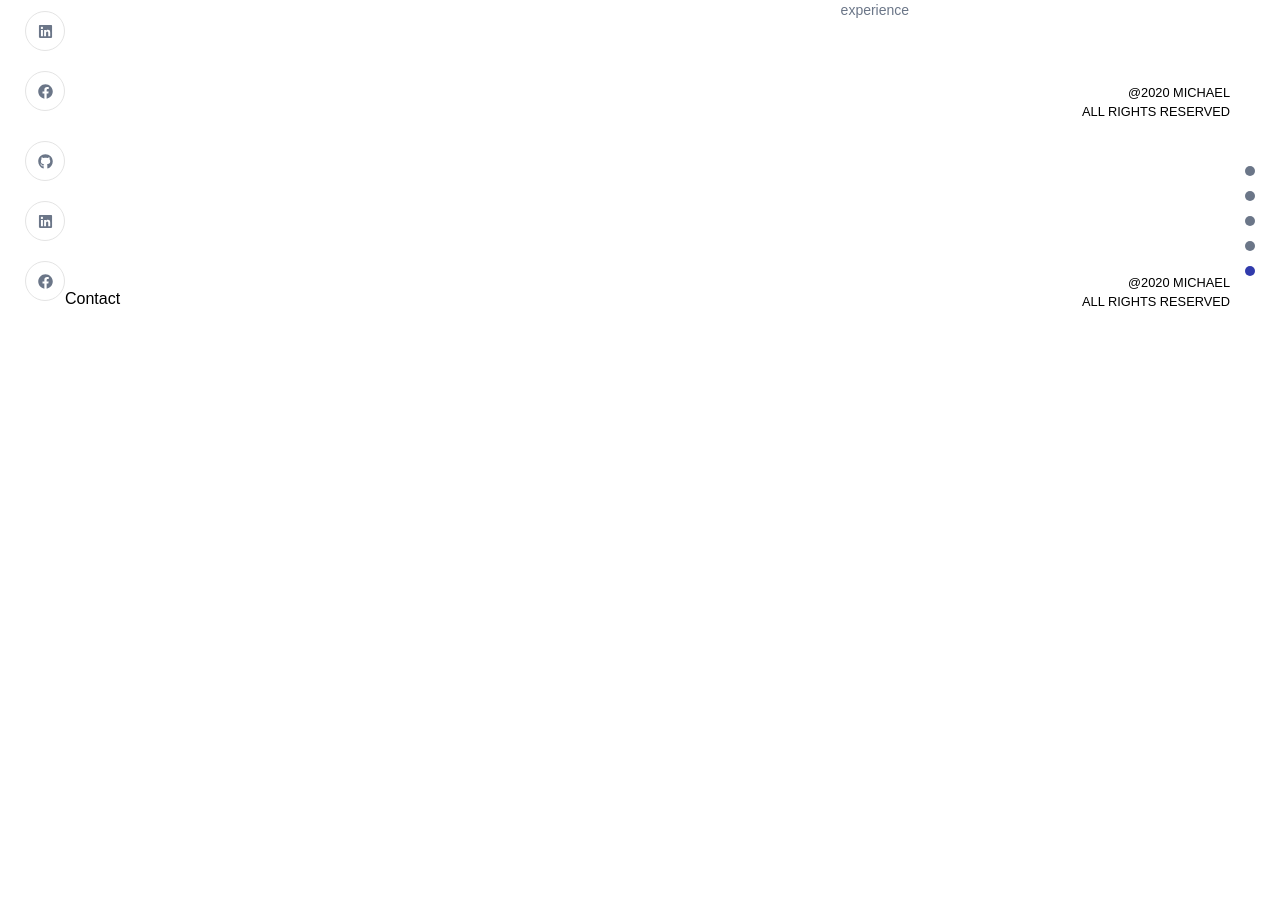
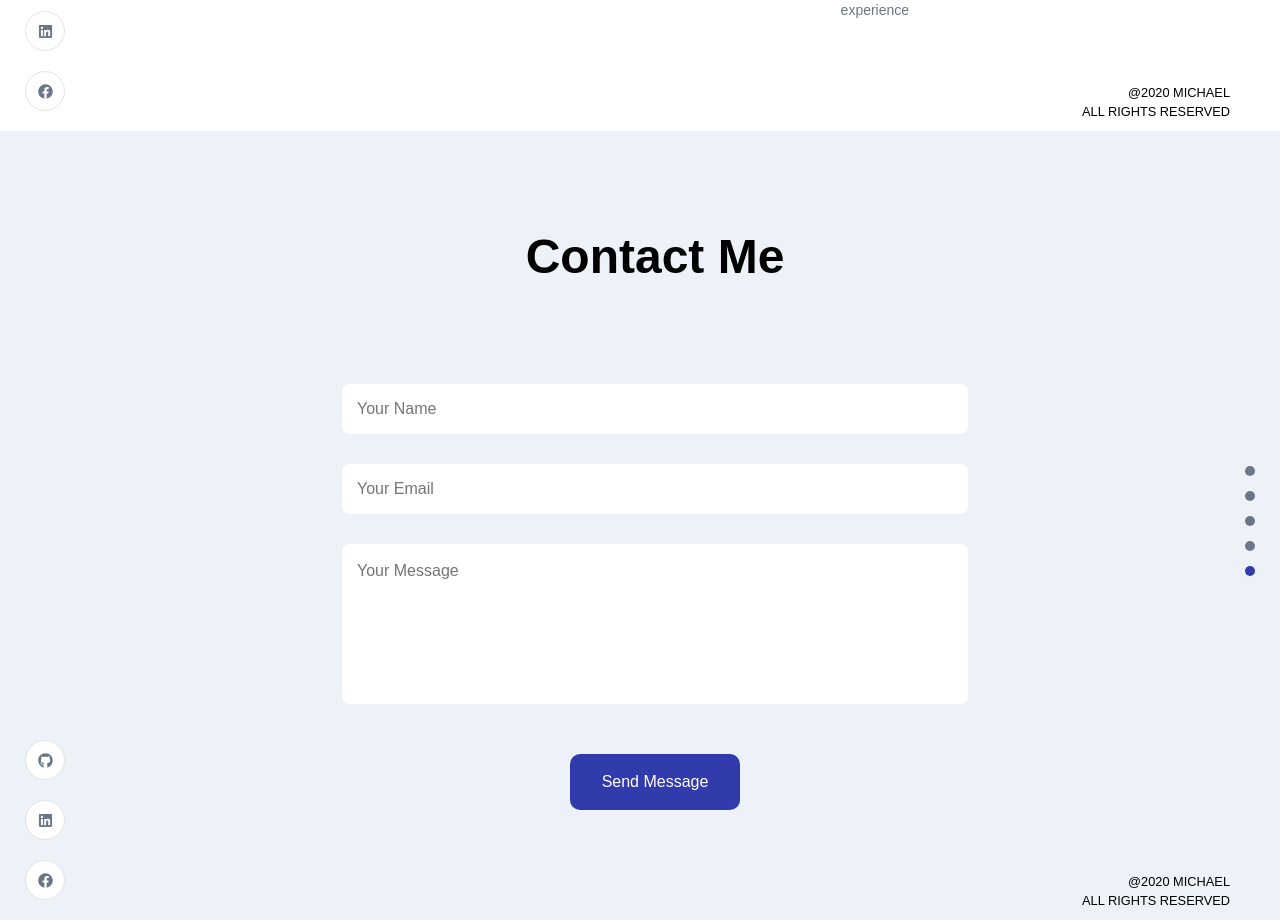
Before and after one commit to MaisuradzeLuka/Portfolio, a React (Vite) app: page / in a window 1280 px wide. Shown: the part 3260-4180 px from the top of the page. Before the commit the page ends 3581 px from the top, so only its background shows below. Built offline with nearby package versions, Linux system fonts and the light colour scheme.

Commit message:
adds form styling

```diff
--- a/package.json
+++ b/package.json
@@ -10,6 +10,7 @@
     "preview": "vite preview"
   },
   "dependencies": {
+    "formik": "^2.4.5",
     "framer-motion": "^10.16.15",
     "node-sass": "^9.0.0",
     "react": "^18.2.0",
--- a/src/Containers/Contact/Contact.scss
+++ b/src/Containers/Contact/Contact.scss
@@ -0,0 +1,47 @@
+.contact {
+  width: 70%;
+  margin: 0 auto;
+  padding: 100px;
+
+  display: flex;
+  flex-direction: column;
+  gap: 50px;
+
+  h2 {
+    align-self: center;
+    font-size: 48px;
+    margin-bottom: 50px;
+  }
+
+  div {
+    display: flex;
+    flex-direction: column;
+    gap: 30px;
+
+    * {
+      border-radius: 7px;
+      border: none;
+      outline: none;
+
+      height: 50px;
+      padding: 15px;
+    }
+
+    textarea {
+      resize: none;
+    }
+  }
+
+  .submitBtn {
+    align-self: center;
+
+    border: none;
+    background-color: var(--secondary-color);
+    color: #fff;
+
+    border-radius: 10px;
+    padding: 16px 32px;
+
+    cursor: pointer;
+  }
+}
--- a/src/Containers/Contact/Contact.tsx
+++ b/src/Containers/Contact/Contact.tsx
@@ -1,9 +1,40 @@
+import { Form, Formik } from "formik";
 import AppWrap from "../../Wrapper/AppWrap";
 
 import "./Contact.scss";
 
+interface IInitialValues {
+  name: string;
+  email: string;
+  msg: string;
+}
+
+const initialValues: IInitialValues = {
+  name: "",
+  email: "",
+  msg: "",
+};
+
 const Contact = () => {
-  return <div>Contact</div>;
+  const submitHandler = () => {};
+
+  return (
+    <Formik initialValues={initialValues} onSubmit={submitHandler}>
+      {() => (
+        <Form className="contact">
+          <h2>Contact Me</h2>
+          <div>
+            <input type="text" placeholder="Your Name" name="name" />
+            <input placeholder="Your Email" type="email" name="email" />
+            <textarea placeholder="Your Message" name="msg" />
+          </div>
+          <button type="submit" className="submitBtn">
+            Send Message
+          </button>
+        </Form>
+      )}
+    </Formik>
+  );
 };
 
 export default AppWrap(Contact, "contact");
--- a/src/Wrapper/AppWrap.scss
+++ b/src/Wrapper/AppWrap.scss
@@ -33,6 +33,7 @@
   background: url("../assets/bgIMG.webp");
 }
 
-#work {
+#work,
+#contact {
   background-color: var(--primary-color);
 }
```
Also changed, not shown: 1 other file (tests, documents, lock files or other folders).
